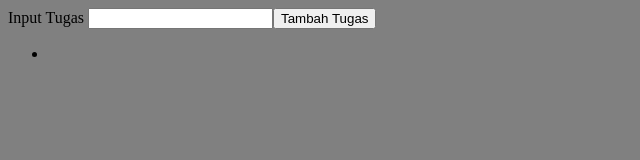
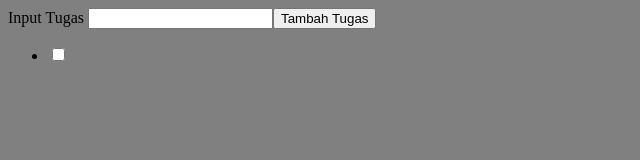
Before and after one commit to rivanjuhan/belajar-react, a React (Vite) app: page / in a window 1280 px wide. Both pictures are taken after a click on the button "Tambah Tugas". Shown: the top 160 px of the page, without its empty margins (0-640 px from the left). Built offline with nearby package versions, Linux system fonts and the light colour scheme.

Commit message:
conditional rendering react

```diff
--- a/src/App.jsx
+++ b/src/App.jsx
@@ -6,8 +6,21 @@ function App() {
   const [todoText, setTodoText] = useState('')
 
   function handleOnAddtask (){
-    setTodos([...todos, todoText])
+    setTodos([...todos, {
+      task : todoText,
+      isCompleted : false
+    }])
     setTodoText('')
+  }
+
+  function handleOnCheckTask(isChecked, item){
+    const selectedIndex = todos.findIndex((todo) => todo.task === item.task)
+    if(selectedIndex !== -1){
+      const temporaryTodos = todos
+      temporaryTodos[selectedIndex].isCompleted = isChecked
+
+      setTodos([...temporaryTodos])
+    }
   }
   return (
     <div className="container">
@@ -24,7 +37,15 @@ function App() {
         <ul>
           {
           todos.map ((item, index) => (
-            <li key={index}>{item}</li>
+            <li key={index}>
+              {
+                !item.isCompleted && (
+                  <input type="checkbox" value={item.isCompleted} onChange={(evem) => {
+                    handleOnCheckTask(event.target.checked, item)
+                  }}/>
+                )
+              }
+            {item.task} {item.isCompleted && 'tugas selesai'}</li>
           ))
         }
         </ul>
```
